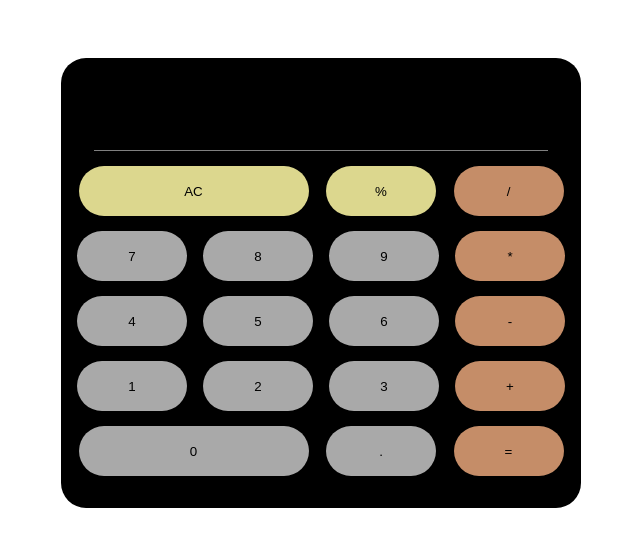
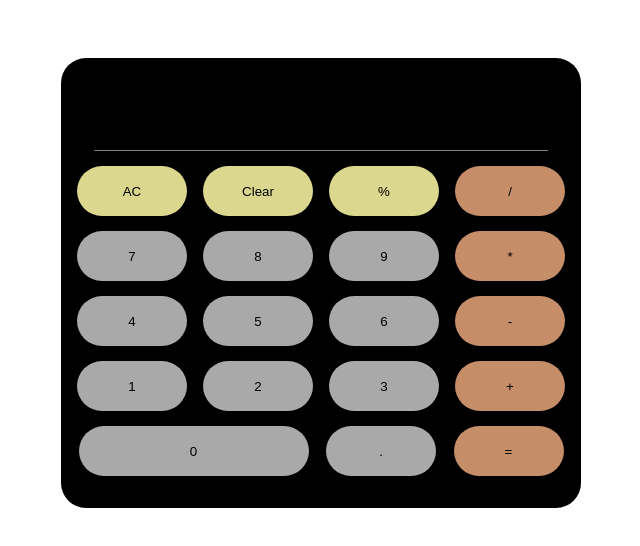
Before and after one commit to Josi001/Calculator-App, a plain HTML site: page index.html in a window 1280 px wide. Shown: the whole page, without its empty margins (319-959 px from the left). Drawn offline with Linux system fonts and the light colour scheme.

Commit message:
Update index.html

```diff
--- a/index.html
+++ b/index.html
@@ -13,13 +13,16 @@
             <input class="input_number" type="text" name="username" placeholder="">
         </div>
         <div class="first-row">
-            <button class="item one" style="width: 230px;" onClick="clearInput()">
+            <button class="item one"  onClick="clearInput()">
                 AC
             </button>
-            <button class="item one"onClick="display('%')">
+            <button class="item one clear" onclick="del()">
+                Clear
+            </button>
+            <button class="item one percent">
                 %
             </button>
-            <button class="item two" onClick="display('/')" >
+            <button class="item two" onClick="display('/')">
                 /
             </button>
         </div>
```
